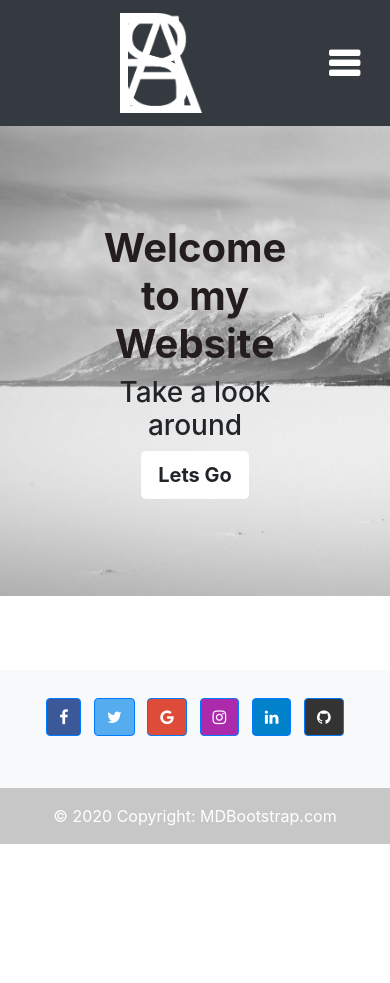
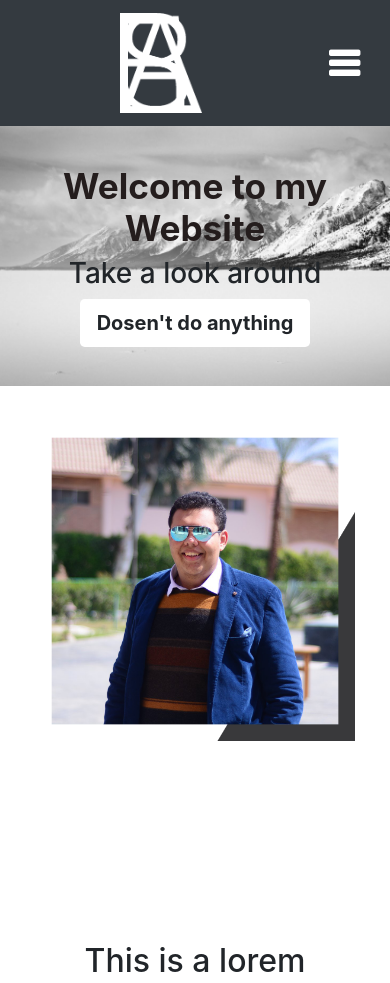
Before and after one commit to MrCatchy001/second-website, a plain HTML site: page index.html in a window 390 px wide. Shown: the top 983 px of the page. Before the commit the page ends 844 px from the top, so only its background shows below. Drawn offline with nearby package versions, Linux system fonts and the light colour scheme.

Commit message:
Add files via upload

```diff
--- a/index.html
+++ b/index.html
@@ -7,7 +7,7 @@
     <title>Home</title>
     <link rel="stylesheet" href="./style.css">
     <link rel="stylesheet" href="https://stackpath.bootstrapcdn.com/font-awesome/4.7.0/css/font-awesome.min.css">
-
+    <link rel="shortcut icon" type="image.png" href=".//white.png">
 
     <!--BootStrap-->
 
@@ -48,7 +48,7 @@
   <div class="landing-text">
     <h1>Welcome to my Website</h1>
     <h3>Take a look around</h3>
-    <a href="#" class="btn btn-default btn-lg">Lets Go</a>
+    <a href="#" class="btn btn-default btn-lg">Dosen't do anything</a>
   </div>
 </div>
 
@@ -56,8 +56,13 @@
 <div class="padding">
   <div class="container">
     <div class="row">
-
-
+      <div class="col-sm-6" style="height: 500px;" >
+       <img src="./156245838_5857674930925179_2862162485126327722_o.png"    alt="my">
+       </div>
+       <div class="col-sm-6 text-center" style="font-size: 24px; padding-top: 3.5rem;">
+         <h2>This is a lorem </h2>
+         <p>Lorem ipsum dolor sit amet consectetur adipisicing elit. Ipsam, quae accusamus facilis autem sit ab veniam odio! Quia ullam commodi saepe, nobis quae ut eum vero aliquid deserunt quibusdam error.</p>
+       </div>
     </div>
   </div>
 
--- a/style.css
+++ b/style.css
@@ -13,6 +13,8 @@
     width: 100%;
     background-size: cover ;
 }
+
+
 
 .header{
     background-color: #343a40;
@@ -72,16 +74,13 @@ img {
 
 }
 
+.padding .container .row img {
+    height: 355px;
+    padding-top: 35px;
+    margin-left: -69px;
+    position: relative ;
 
 
-@keyframes Slide_Up{
-    0%{
-    tarnsform: translateY(250px);
-    }
-
-    100%{
-        transform: translatey(0px);
-    }
 }
 
 
@@ -90,22 +89,26 @@ img {
 
 
 
-footer {
+
+/*footer {
     position:absolute;
     bottom:0;
     width:100%;
- }
+ }*/
 
 
 
 
- @media (max-width: 768px) {
+@media (max-width: 812px) {
       .landing-text h1{
-          font-size: 250%;
+          font-size: 220%;
 
 
       }
-      .landing-text{
-        padding: 25%;
+      .row col-sm-6{
+          position: relative;
+          left: 15rem;
+          height: 250px;
+
       }
- }
+    }
```
Also changed, not shown: 156245838_5857674930925179_2862162485126327722_o.jpg (added), 156245838_5857674930925179_2862162485126327722_o.png (added).
